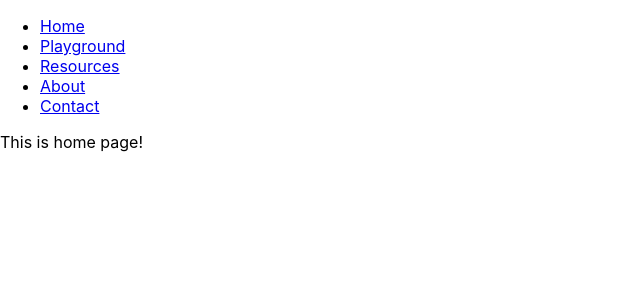
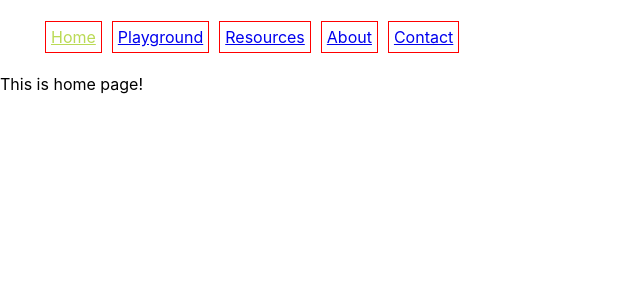
Before and after one commit to pinny13/pinsite, a React (Create React App) app: page / in a window 1280 px wide. Shown: the top 300 px of the page, without its empty margins (0-640 px from the left). Built offline with nearby package versions, Linux system fonts and the light colour scheme.

Commit message:
started using sass

```diff
--- a/package.json
+++ b/package.json
@@ -6,6 +6,7 @@
     "@types/react": "^16.9.16",
     "@types/react-dom": "^16.9.4",
     "@types/react-router-dom": "^5.1.3",
+    "node-sass": "^4.13.0",
     "react": "^16.12.0",
     "react-dom": "^16.12.0",
     "react-router-dom": "^5.1.2",
--- /dev/null
+++ b/src/common/variables.scss
@@ -0,0 +1 @@
+$primaryColor: #BADA55;
--- /dev/null
+++ b/src/navigation/navBar.scss
@@ -0,0 +1,16 @@
+@import "./src/common/variables.scss";
+
+#nav-bar {
+  li {
+    display: inline-block;
+    padding: 5px;
+    margin: 5px;
+    border: 1px solid red;
+
+    a {
+      &.selected {
+        color: $primaryColor;
+      }
+    }
+  }
+}
--- a/src/navigation/navBar.tsx
+++ b/src/navigation/navBar.tsx
@@ -1,13 +1,14 @@
 import React from "react";
 import { NavLink } from "react-router-dom";
+import "./navBar.scss";
 
 export class NavBar extends React.Component {
-  render() {
+  public render() {
     return (
-      <nav>
+      <nav id="nav-bar">
         <ul>
           <li>
-            <NavLink to="/" activeClassName="selected">
+            <NavLink to="/" activeClassName="selected" exact>
               Home
             </NavLink>
           </li>
```
Also changed, not shown: src/_pinsiteIdeas.txt, 1 other file (tests, documents, lock files or other folders).
